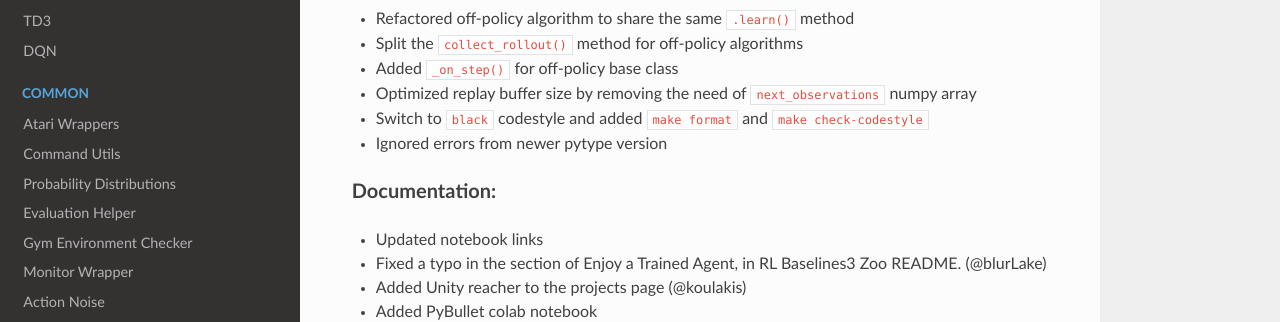
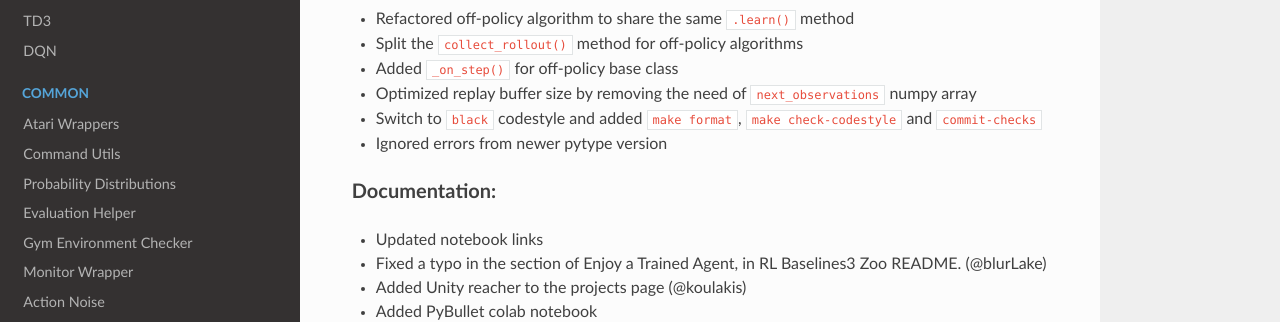
Before and after one commit to DLR-RM/stable-baselines3, a Sphinx documentation site: the page built from docs/misc/changelog.rst, in a window 1280 px wide and 900 px high, scrolled down 783 px. Shown: the part 149-471 px from the top of the window. Built offline with Sphinx 7.4.7 and the Read the Docs theme 2.0.0, drawn with Linux system fonts in a browser that asks for light colours; pages that are not in the unit, such as notebooks, are missing from menus.

Commit message:
Add commit-checks

```diff
--- a/docs/misc/changelog.rst
+++ b/docs/misc/changelog.rst
@@ -37,7 +37,7 @@ Others:
 - Split the ``collect_rollout()`` method for off-policy algorithms
 - Added ``_on_step()`` for off-policy base class
 - Optimized replay buffer size by removing the need of ``next_observations`` numpy array
-- Switch to ``black`` codestyle and added ``make format`` and ``make check-codestyle``
+- Switch to ``black`` codestyle and added ``make format``, ``make check-codestyle`` and ``commit-checks``
 - Ignored errors from newer pytype version
 
 Documentation:
```
Also changed, not shown: CONTRIBUTING.md (+5 -0 lines), 1 other file.
